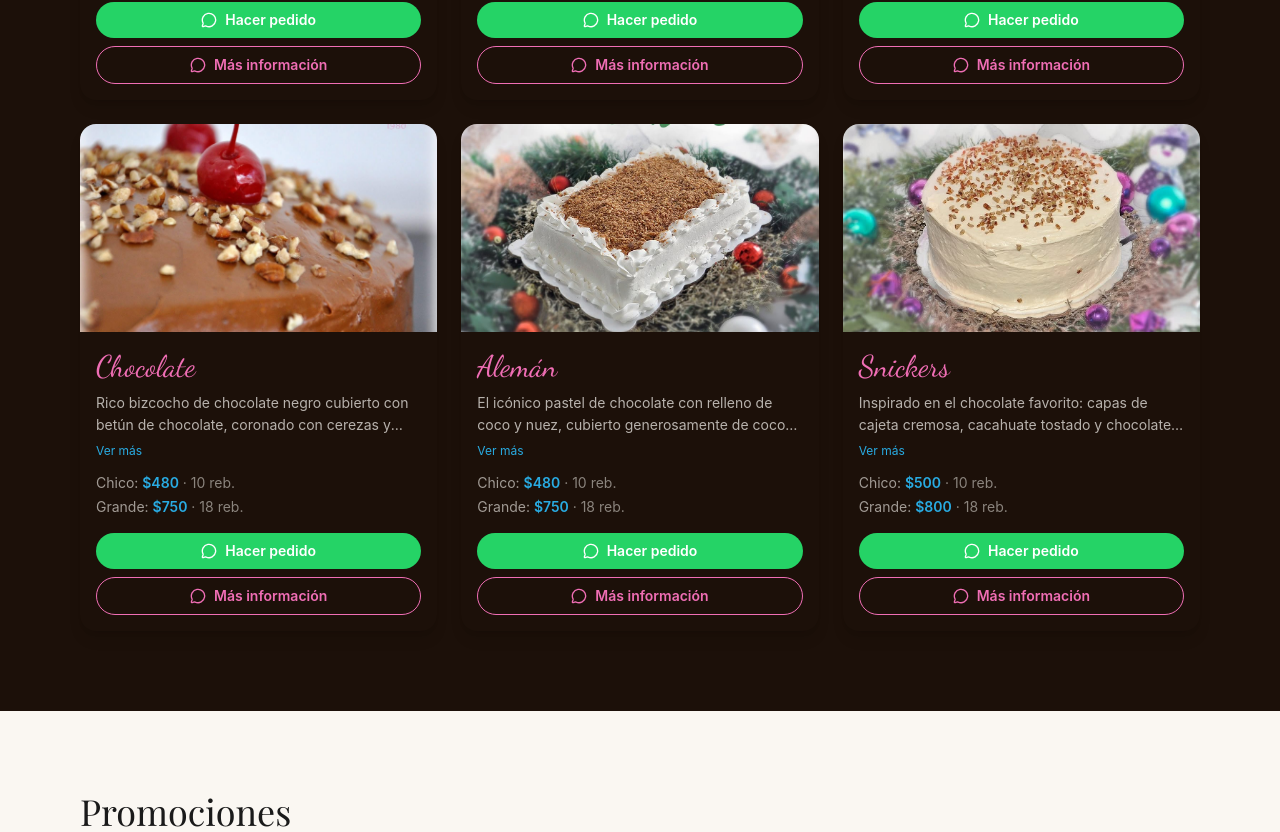
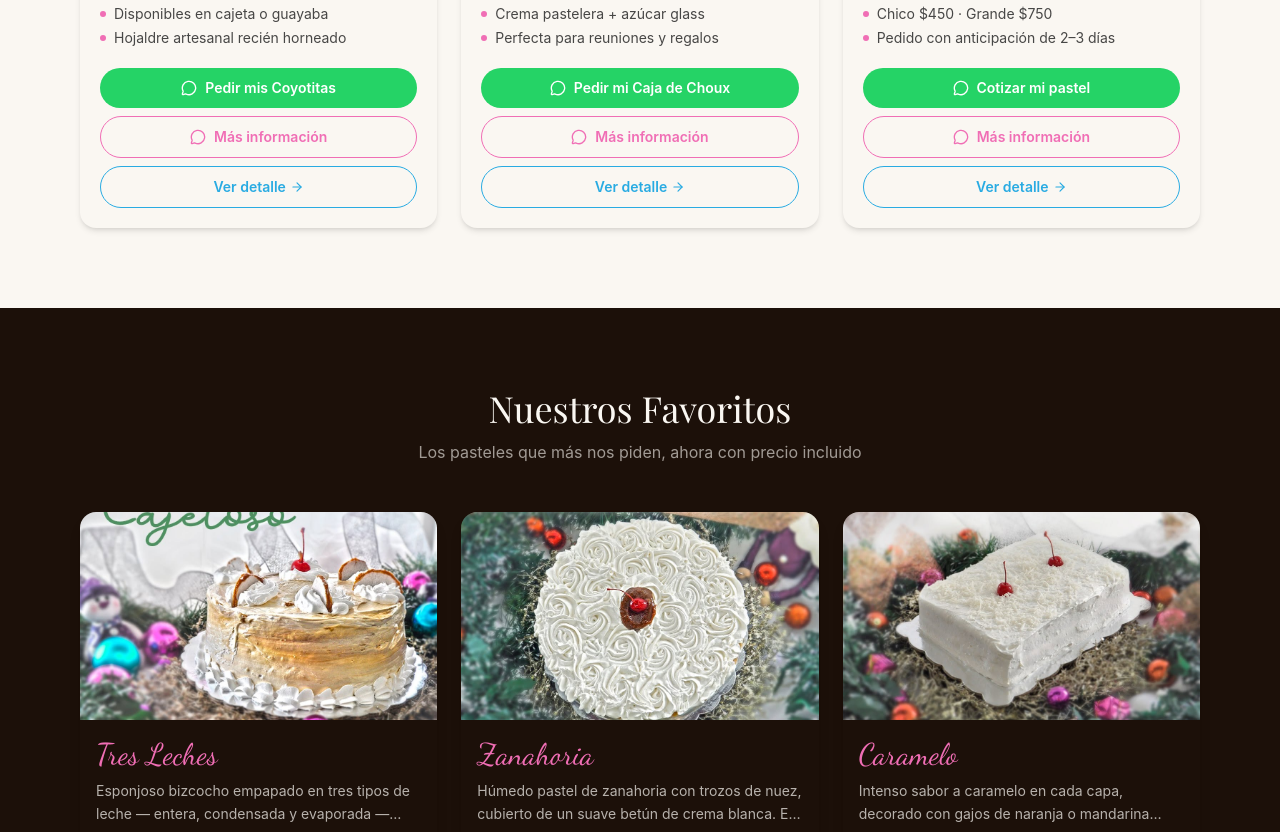
Before and after one commit to fernando-espinosa-clip/pasteleria-alma, a Next.js app: page / in a window 1280 px wide. Shown: the part 1528-2360 px from the top of the page. Built offline with nearby package versions, Linux system fonts and the light colour scheme; a web font is replaced by a local one.

Commit message:
style: mover PromoSection arriba de FeaturedCakes en home

```diff
--- a/app/page.tsx
+++ b/app/page.tsx
@@ -9,8 +9,8 @@ export default function Home() {
     <>
       <Hero />
       <TrustBar />
+      <PromoSection />
       <FeaturedCakes />
-      <PromoSection />
       <HomeCTA />
     </>
   )
```
